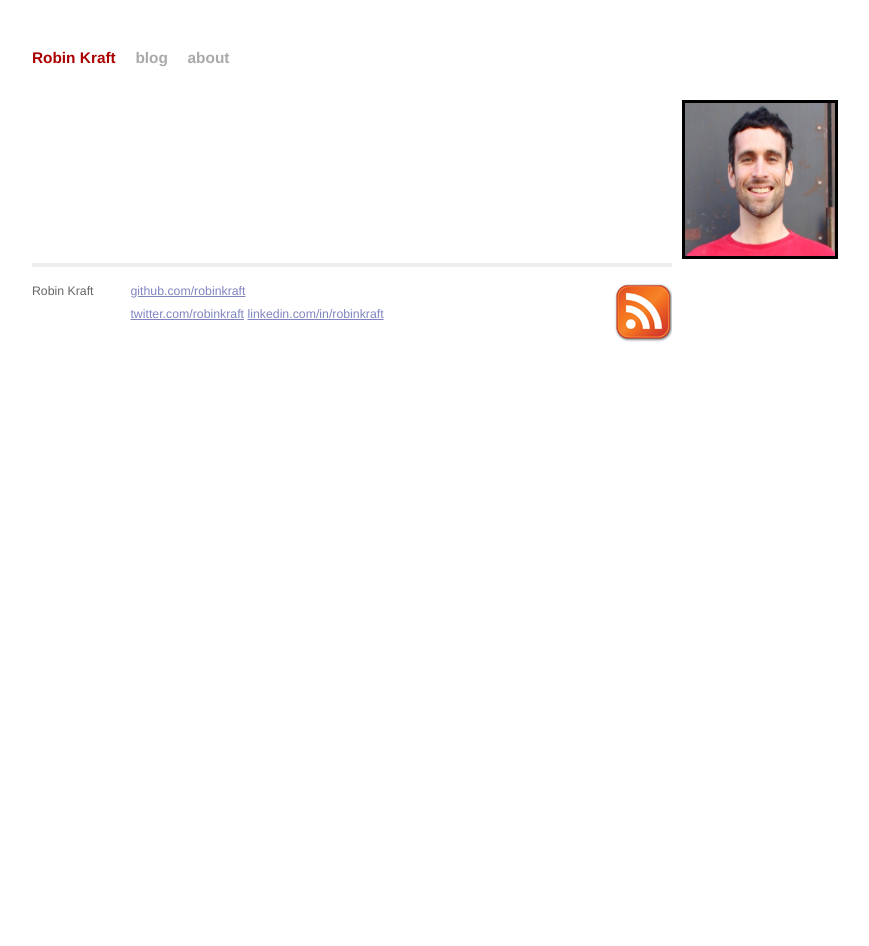
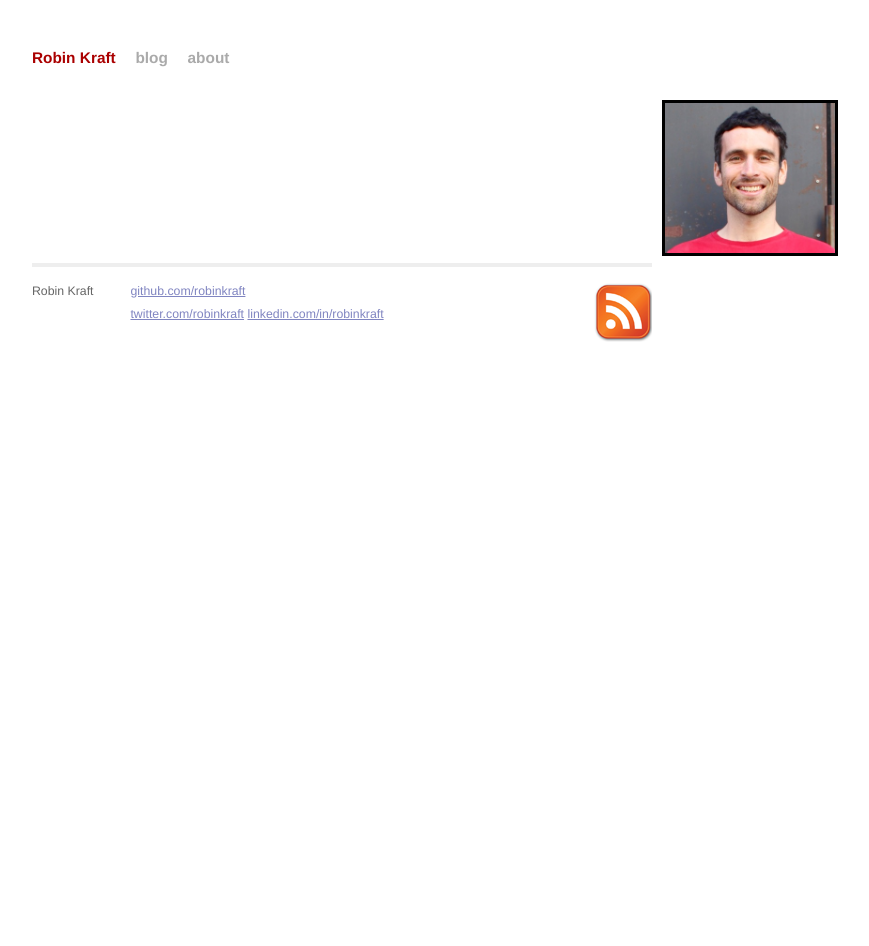
Before and after one commit to robinkraft/robinkraft.github.com, a Jekyll site: the page built from about.html, in a window 1280 px wide. Shown: the whole page, without its empty margins (200-1069 px from the left). Built offline with Jekyll 4.4.1, drawn with Linux system fonts in a browser that asks for light colours.

Commit message:
Fix image

```diff
--- a/about.html
+++ b/about.html
@@ -4,7 +4,7 @@ title: About
 ---
 
 <img src="/images/robin.jpg"
-height=153 width=150
+height=150
 align=right
  style="border:3px solid #000000; margin: 0px 10px 10px 10px;" />
 
```
